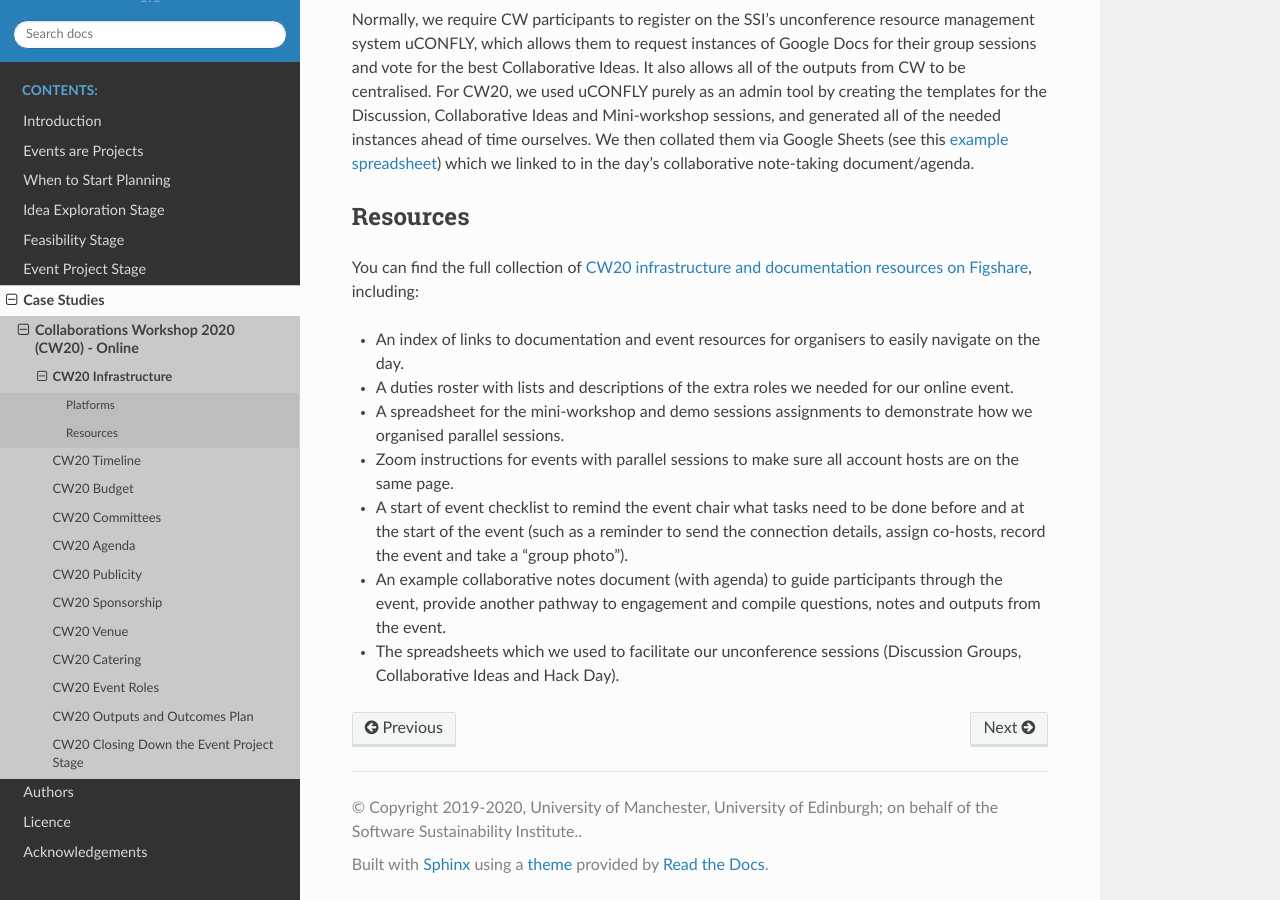
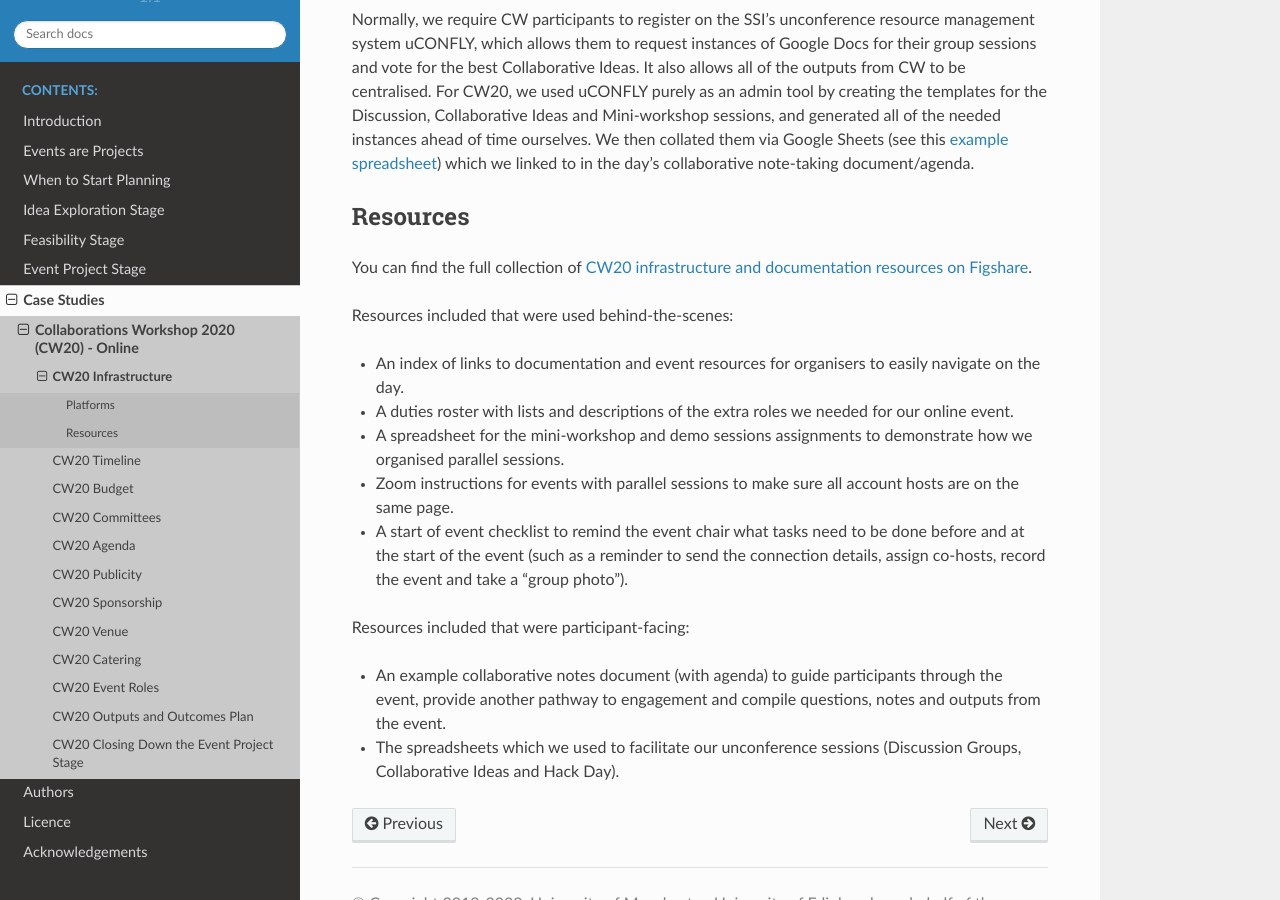
Before and after one commit to softwaresaved/event-organisation-guide, a Sphinx documentation site: the page built from docs/eog/case-studies-cw20-infrastructure.rst, in a window 1280 px wide and 900 px high, scrolled down 1993 px. Built offline with Sphinx 7.4.7 and the Read the Docs theme 2.0.0, drawn with Linux system fonts in a browser that asks for light colours; pages that are not in the unit, such as notebooks, are missing from menus.

Commit message:
split cw20 infrastructure resources into sub-lists

```diff
--- a/docs/eog/case-studies-cw20-infrastructure.rst
+++ b/docs/eog/case-studies-cw20-infrastructure.rst
@@ -58,12 +58,17 @@ We then collated them via Google Sheets (see this `example spreadsheet <https://
 Resources
 ----------
 
-You can find the full collection of `CW20 infrastructure and documentation resources on Figshare <https://doi.org/10.6084/m9.figshare.c.5026400>`_, including:
+You can find the full collection of `CW20 infrastructure and documentation resources on Figshare <https://doi.org/10.6084/m9.figshare.c.5026400>`_.
+
+Resources included that were used behind-the-scenes:
 
 - An index of links to documentation and event resources for organisers to easily navigate on the day.
 - A duties roster with lists and descriptions of the extra roles we needed for our online event.
 - A spreadsheet for the mini-workshop and demo sessions assignments to demonstrate how we organised parallel sessions.
 - Zoom instructions for events with parallel sessions to make sure all account hosts are on the same page.
 - A start of event checklist to remind the event chair what tasks need to be done before and at the start of the event (such as a reminder to send the connection details, assign co-hosts, record the event and take a “group photo”).
+
+Resources included that were participant-facing:
+
 - An example collaborative notes document (with agenda) to guide participants through the event, provide another pathway to engagement and compile questions, notes and outputs from the event.
 - The spreadsheets which we used to facilitate our unconference sessions (Discussion Groups, Collaborative Ideas and Hack Day).
```
